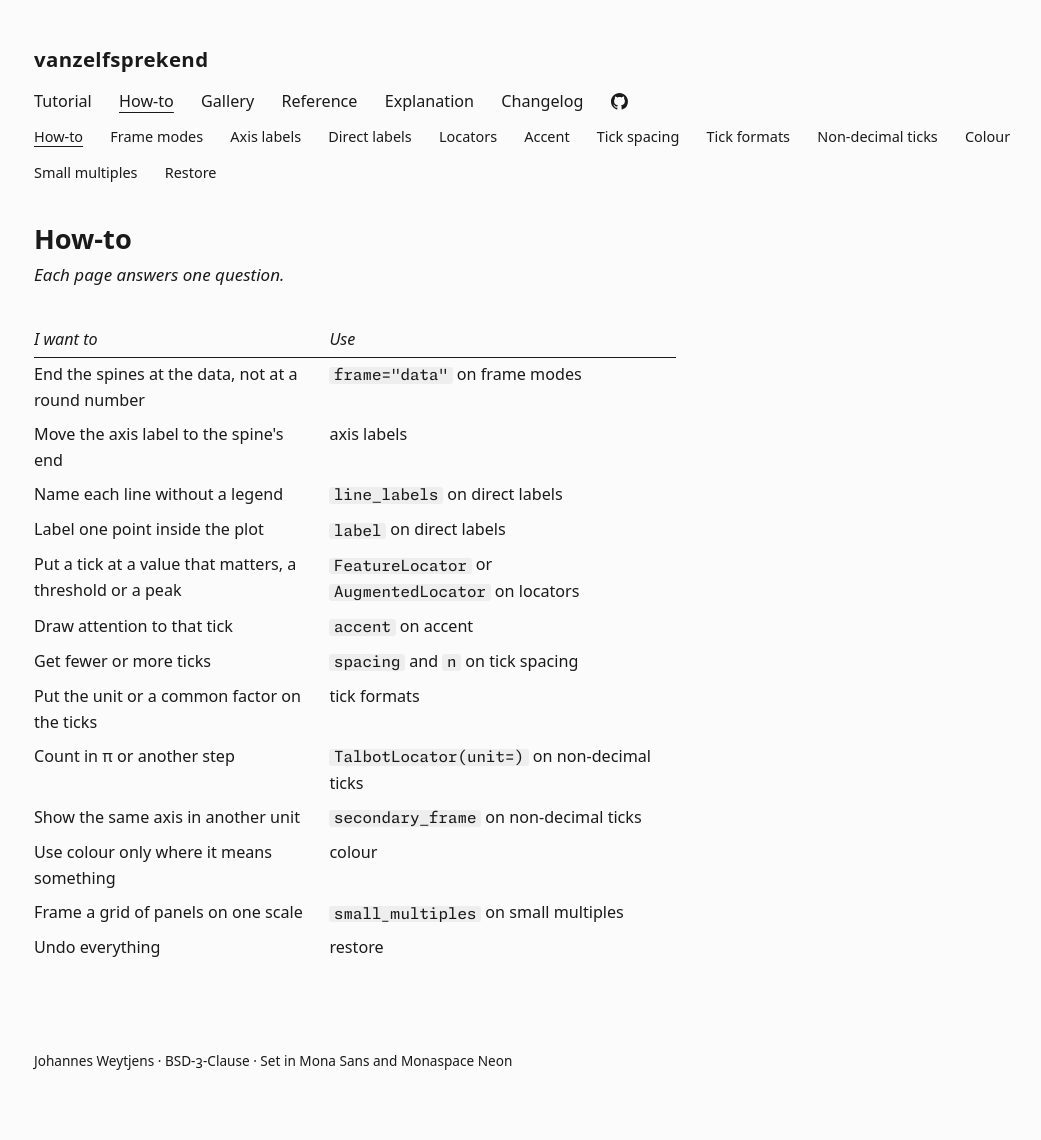
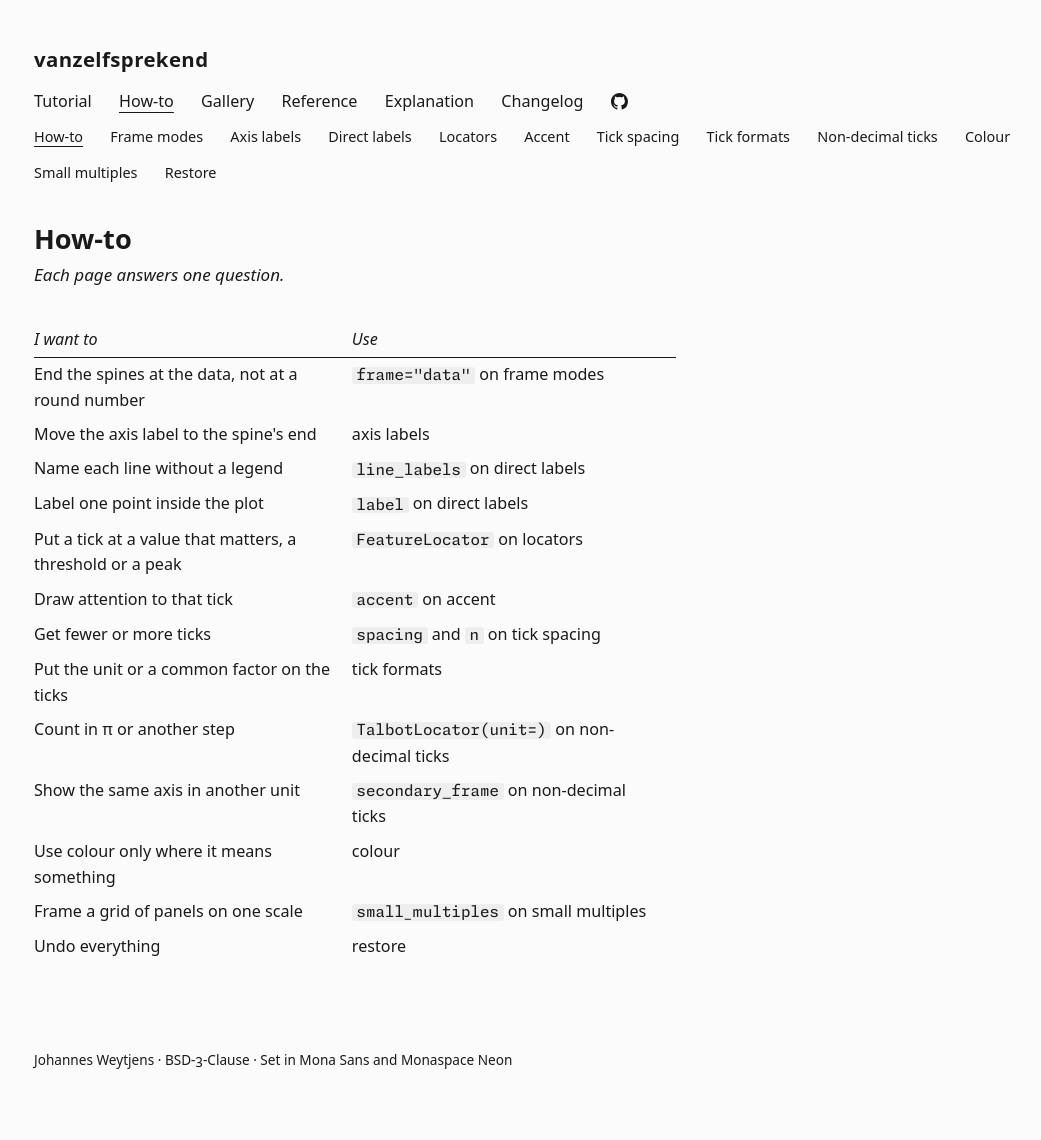
Before and after one commit to jpweytjens/vanzelfsprekend, an MkDocs documentation site: the page built from docs/how-to/index.md, in a window 1280 px wide. Shown: the whole page, without its empty margins (34-1075 px from the left). Built offline with MkDocs 1.6.1, drawn with Linux system fonts in a browser that asks for light colours; some web fonts are replaced.

Commit message:
docs(how-to): name only the locator its page covers

```diff
--- a/docs/how-to/index.md
+++ b/docs/how-to/index.md
@@ -8,7 +8,7 @@
 | Move the axis label to the spine's end | [axis labels](axis-labels.md) |
 | Name each line without a legend | `line_labels` on [direct labels](direct-labels.md) |
 | Label one point inside the plot | `label` on [direct labels](direct-labels.md) |
-| Put a tick at a value that matters, a threshold or a peak | `FeatureLocator` or `AugmentedLocator` on [locators](locators.md) |
+| Put a tick at a value that matters, a threshold or a peak | `FeatureLocator` on [locators](locators.md) |
 | Draw attention to that tick | `accent` on [accent](accent.md) |
 | Get fewer or more ticks | `spacing` and `n` on [tick spacing](tick-spacing.md) |
 | Put the unit or a common factor on the ticks | [tick formats](tick-formats.md) |
```
